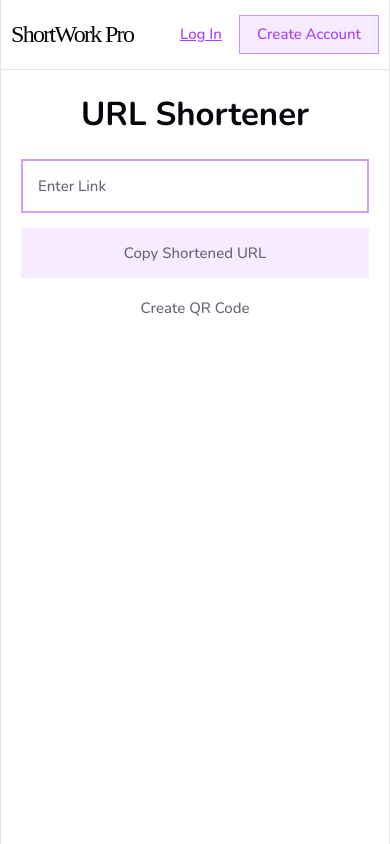
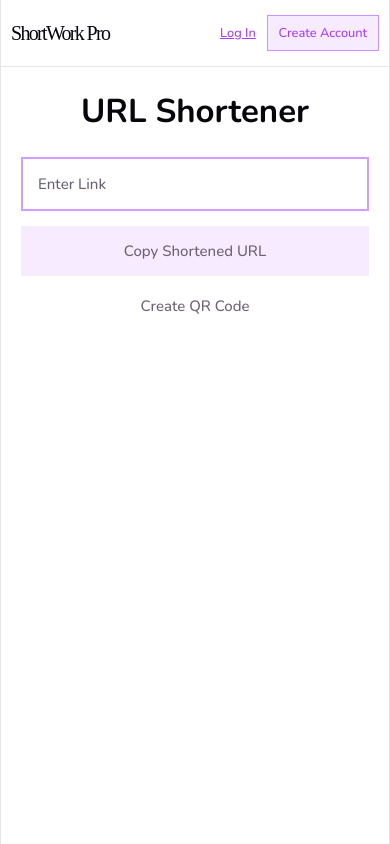
Before and after one commit to Collaborative-Software-Development-Club/AU26-System-Project-URL-Shortener, a React (Vite) app: page / in a window 390 px wide. Built offline with nearby package versions, Linux system fonts and the light colour scheme; a web font is replaced by a local one.

Commit message:
Responsive font sizes

```diff
--- a/src/CreateAccount.tsx
+++ b/src/CreateAccount.tsx
@@ -2,6 +2,7 @@ export default () => {
   return (
     <main>
       <h1>Create Account</h1>
+      <p>Making an account lets you edit the destination of all the URLs you create!</p>
       <form>
         <label>
           Username
--- a/src/index.css
+++ b/src/index.css
@@ -67,26 +67,19 @@ a {
 header {
   display: flex;
   align-items: center;
-  padding: 15px;
-  gap: 10px;
+  padding: 15px clamp(10px, 2.5vw, 15px);
+  gap: min(10px, 3vw - 15px);
   border-bottom: 1px solid var(--border);
   -webkit-user-select: none;
   user-select: none;
-  @media (max-width: 600px) {
-    gap: 0px;
-    padding: 15px 10px;
-  }
 }
 
 .logo {
   letter-spacing: -1.68px;
   font-family: 'Ribeye', serif;
   color: var(--text-h);
-  font-size: 30px;
+  font-size: clamp(20px, 8px + 3vw, 30px);
   line-height: 1.0;
-  @media (max-width: 600px) {
-    font-size: 24px;
-  }
 }
 
 .flex-space {
@@ -100,16 +93,18 @@ button:not(:disabled):active {
   opacity: 0.85;
 }
 
+.log-in-button, .create-account-btn {
+  padding: 0.5rem clamp(8px, 3px + 2vw, 1.2rem);
+  font-size: clamp(12px, 5px + 2vw, 1rem);
+}
 .log-in-button {
   text-decoration: underline;
-  padding: 7px 17px;
   color: var(--accent);
 }
 
 .create-account-btn {
   background-color: var(--accent-bg);
   border: 1px solid var(--accent-border);
-  padding: 7px 17px;
   color: var(--accent);
 }
 
```
